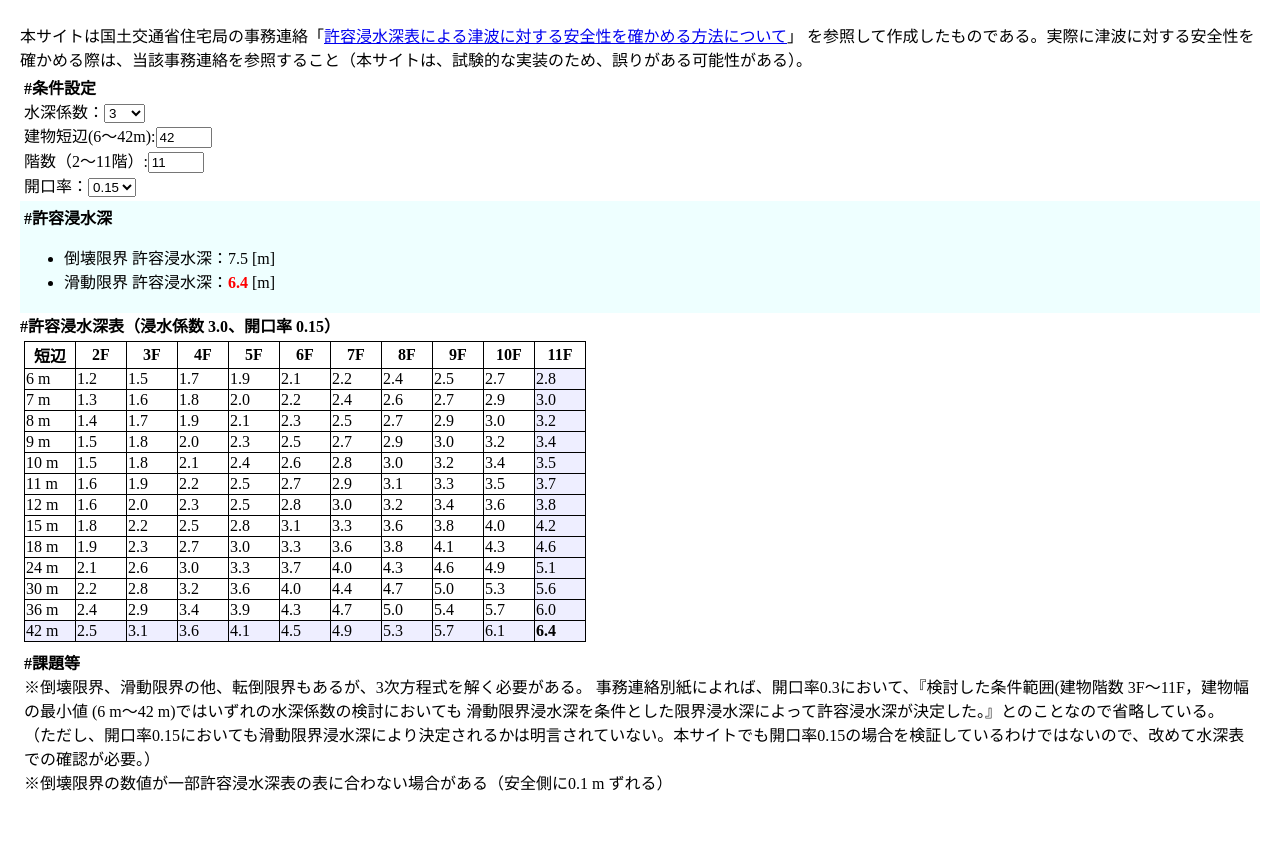
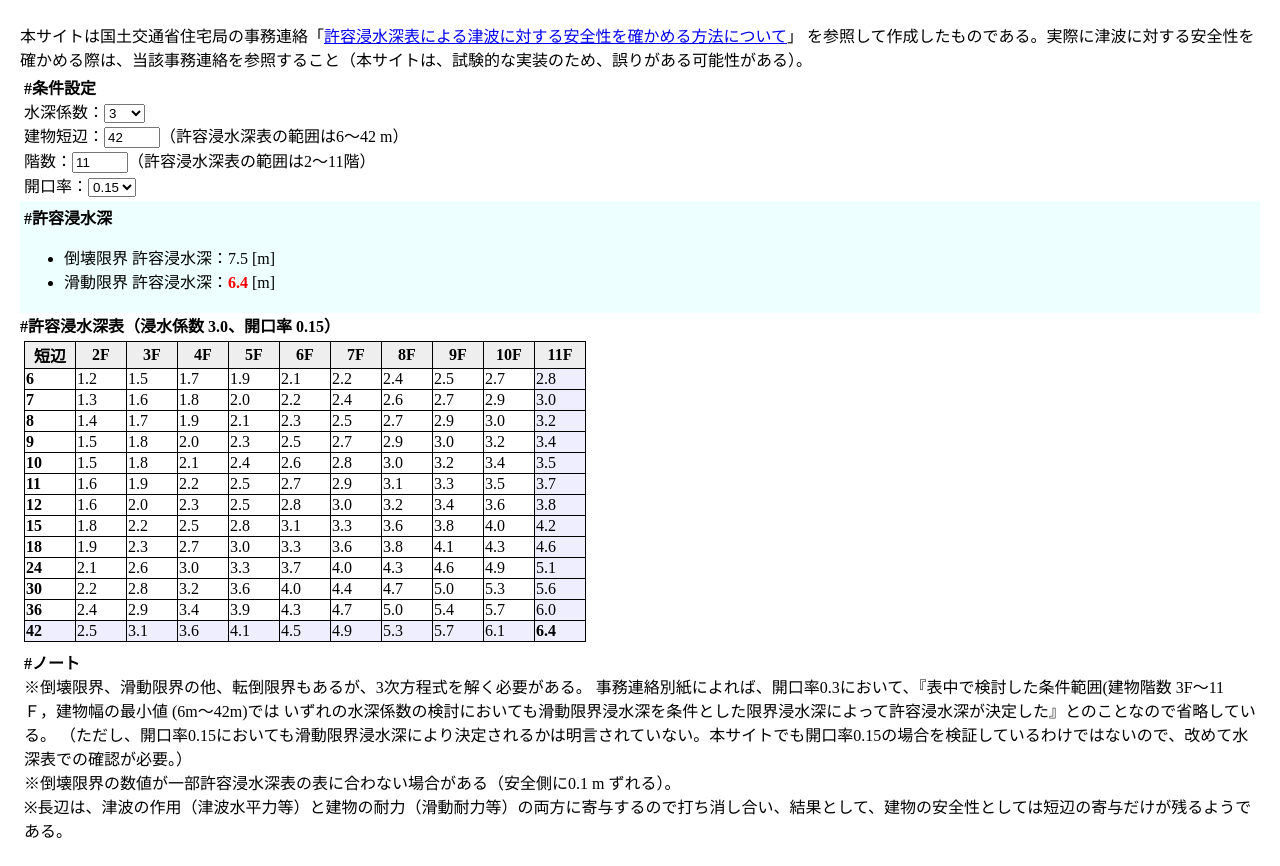
Before and after one commit to mghs15/tsunami-safety-calc-site, a plain HTML site: page docs/index.html in a window 1280 px wide. Shown: the part 70-936 px from the top of the page. Before the commit the page ends 888 px from the top, so only its background shows below. Drawn offline with Linux system fonts and the light colour scheme.

Commit message:
Add files via upload

```diff
--- a/docs/index.html
+++ b/docs/index.html
@@ -61,8 +61,8 @@ div.title {
   <option value="1.5">1.5</option>
 </select><br>
 <!--建物長辺(m):<input type="number" id="B" name="B" min="6" max="42" value="42"/><br>-->
-建物短辺(6～42m):<input type="number" id="D" name="D" min="6" max="42" value="42" onchange="calcr()"/><br>
-階数（2～11階）:<input type="number" id="N" name="N" min="2" max="11"  value="11" onchange="calcr()"/><br>
+建物短辺：<input type="number" id="D" name="D" min="6" max="42" value="42" onchange="calcr()"/>（許容浸水深表の範囲は6～42 m）<br>
+階数：<input type="number" id="N" name="N" min="2" max="11"  value="11" onchange="calcr()"/>（許容浸水深表の範囲は2～11階）<br>
 開口率：<select id="x" name="x" onchange="calcr()"> // 開口波力低減率
   <option value="0.85">0.15</option>
   <option value="0.70">0.3</option>
@@ -76,32 +76,34 @@ div.title {
 <div id='result'></div>
 <div id='table'></div>
 <div class='memo'>
-<div class="title">#課題等</div>
+<div class="title">#ノート</div>
 ※倒壊限界、滑動限界の他、転倒限界もあるが、3次方程式を解く必要がある。
-事務連絡別紙によれば、開口率0.3において、『検討した条件範囲(建物階数 3F～11F，建物幅の最小値 (6 m～42 m)ではいずれの水深係数の検討においても
-滑動限界浸水深を条件とした限界浸水深によって許容浸水深が決定した。』とのことなので省略している。
+事務連絡別紙によれば、開口率0.3において、『表中で検討した条件範囲(建物階数 3F～11Ｆ，建物幅の最小値 (6m～42m)では
+いずれの水深係数の検討においても滑動限界浸水深を条件とした限界浸水深によって許容浸水深が決定した』とのことなので省略している。
 （ただし、開口率0.15においても滑動限界浸水深により決定されるかは明言されていない。本サイトでも開口率0.15の場合を検証しているわけではないので、改めて水深表での確認が必要。）
 <br>
-※倒壊限界の数値が一部許容浸水深表の表に合わない場合がある（安全側に0.1 m ずれる）
+※倒壊限界の数値が一部許容浸水深表の表に合わない場合がある（安全側に0.1 m ずれる）。
+<br>
+※長辺は、津波の作用（津波水平力等）と建物の耐力（滑動耐力等）の両方に寄与するので打ち消し合い、結果として、建物の安全性としては短辺の寄与だけが残るようである。
 <div>
 
 
 <script>
 
 const config = {
-  a: null, // 水深係数※
-  B: null, // 建物長辺※
-  D: null, // 建物短辺※
-  N: null, // 階数（3～12階）
+  a: null,  // 水深係数
+  B: null,  // 建物長辺
+  D: null,  // 建物短辺
+  N: null,  // 階数（3～12階）
 
-  H: 3.5, // 建物階高
+  H: 3.5,   // 建物階高
   w: 13/9.805, // 単位面積床質量 13 kN/m2
 
-  x: null, // 開口波力低減率 (1 - 開口率)
+  x: null,  // 開口波力低減率 (1 - 開口率)
 
   C0: 0.30, // 層せん断力係数
-  m: 0.4, // すべり摩擦係数
-  r: 1, // 海水密度
+  m: 0.4,   // すべり摩擦係数
+  r: 1,     // 海水密度
   g: 9.805, // 重力加速度
 };
 
@@ -135,15 +137,15 @@ calcr = () => {
 const calc = (a, B, D, N, x) => {
 
   const val = {
-    a: a, // 水深係数※
-    B: B, // 建物長辺※
-    D: D, // 建物短辺※
-    N: N, // 階数（3～12階）
+    a: a,        // 水深係数※
+    B: B,        // 建物長辺※
+    D: D,        // 建物短辺※
+    N: N,        // 階数（3～12階）
 
     H: config.H, // 建物階高
     w: config.w, // 単位面積床質量
 
-    x: x, // 開口波力低減率 (1 - 開口率)
+    x: x,        // 開口波力低減率 (1 - 開口率)
 
     C0: config.C0, // 層せん断力係数
     m: config.m, // すべり摩擦係数
@@ -208,7 +210,7 @@ const calcKatsudo = (val) => {
 * 簡易表
 ***********************************/
 
-const  structuralize = (table) => {
+const structuralize = (table) => {
   console.log(table);
   const lines = table.split(/\n/g);
   const res = [];
@@ -227,7 +229,7 @@ const showTable = (a_str, x_str, D, N) => {
   const tableName = table[x_str][a_str];
 
   let tableHTML = `<div class="title">#許容浸水深表（浸水係数 ${a_str}、開口率 ${Math.floor(100-+x_str*100)/100}）</div>
-  <table><tr>
+  <table><tr style="background-color:#EEEEEE;">
   <th>短辺</th><th>2F</th><th>3F</th><th>4F</th><th>5F</th><th>6F</th><th>7F</th><th>8F</th><th>9F</th><th>10F</th><th>11F</th>
   </tr>
   `;
@@ -241,7 +243,6 @@ const showTable = (a_str, x_str, D, N) => {
   for(let i=0; i<data.length; i++){
 
     const c = data[i];
-    console.log(c, D);
 
     let highlightedRowFlag = false;
     if((+c.width==D) || (+c.width < D && data[i+1] && +data[i+1].width > D)){
@@ -251,7 +252,7 @@ const showTable = (a_str, x_str, D, N) => {
       tableHTML += `<tr>`;
       highlightedRowFlag = false;
     }
-    tableHTML += `<td>${c.width} m</td>`;
+    tableHTML += `<td class="strong">${c.width}</td>`;
 
     for(let j=0; j<c.data.length; j++){
       const cell = c.data[j];
```
